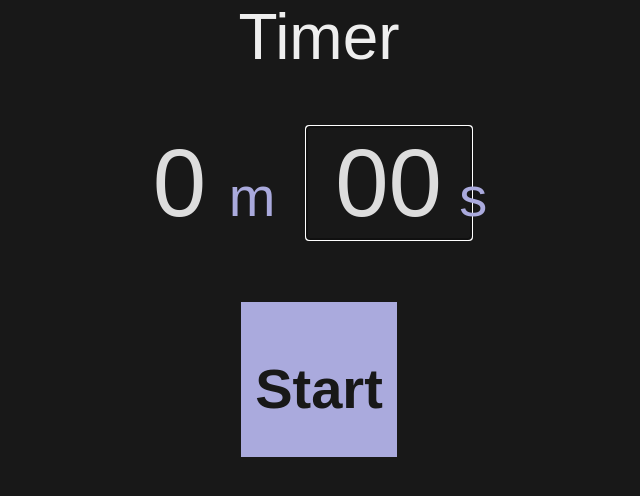
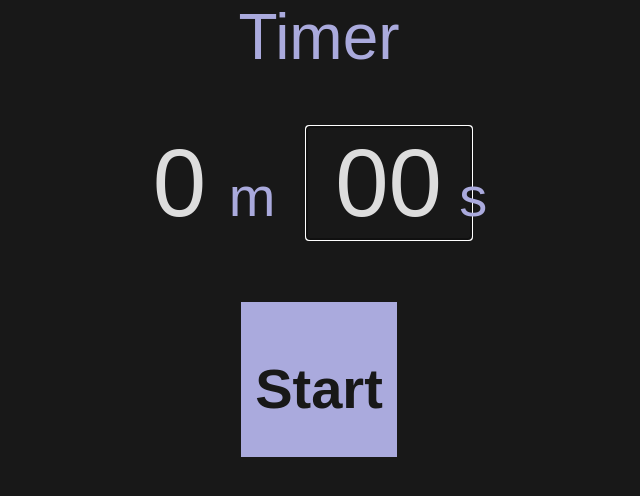
Before and after one commit to marco-ntl/Timer, a plain HTML site: page index.html in a window 1280 px wide. Shown: the whole page, without its empty margins (321-961 px from the left). Drawn offline with Linux system fonts and the light colour scheme; a web font is replaced by a local one.

Commit message:
Modifié la couleur du titre pour matcher l'accent

```diff
--- a/index.html
+++ b/index.html
@@ -32,6 +32,7 @@
         }
 
         h1 {
+            color:#aad;
             font-size: 4em;
             margin: 0;
             padding: 0;
```
